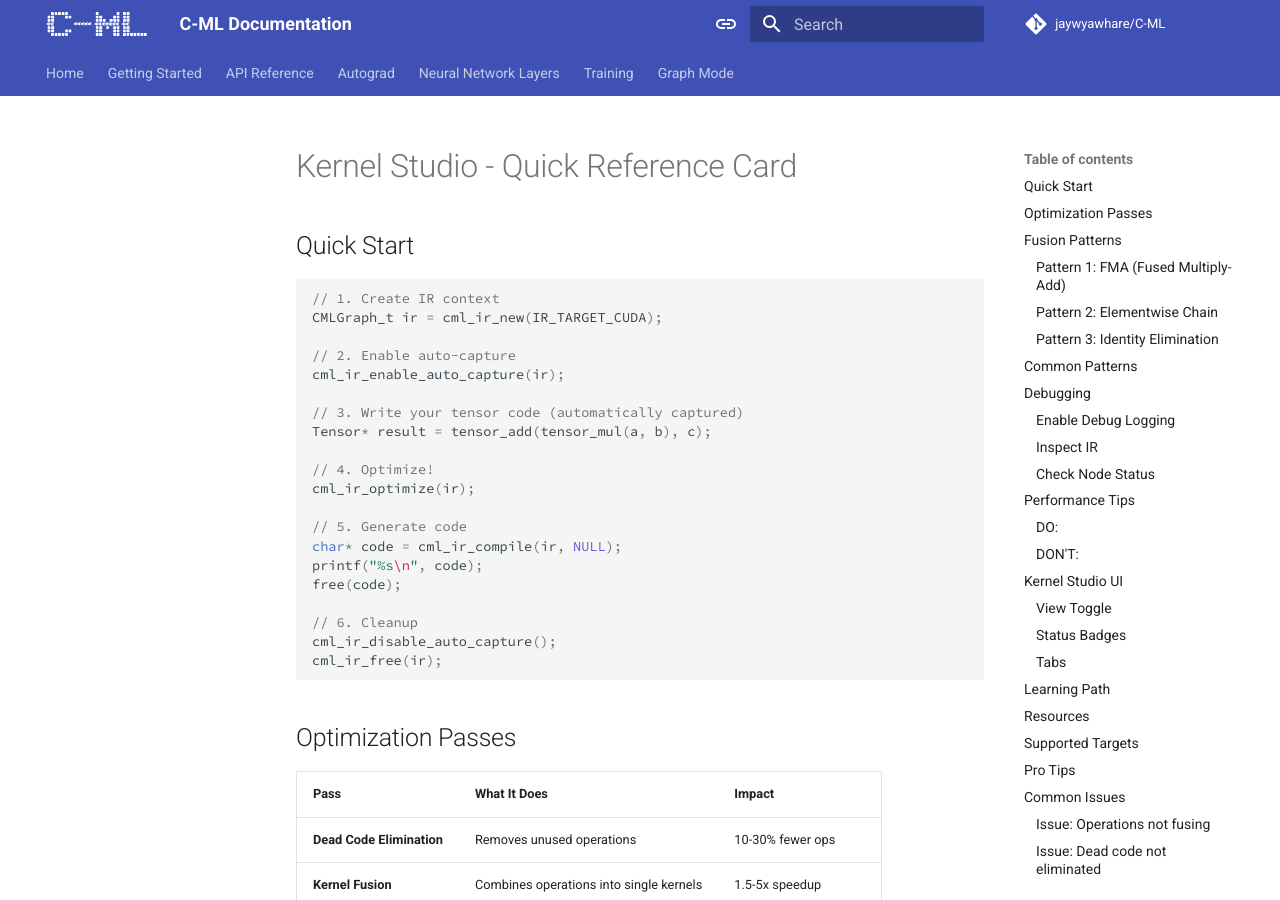
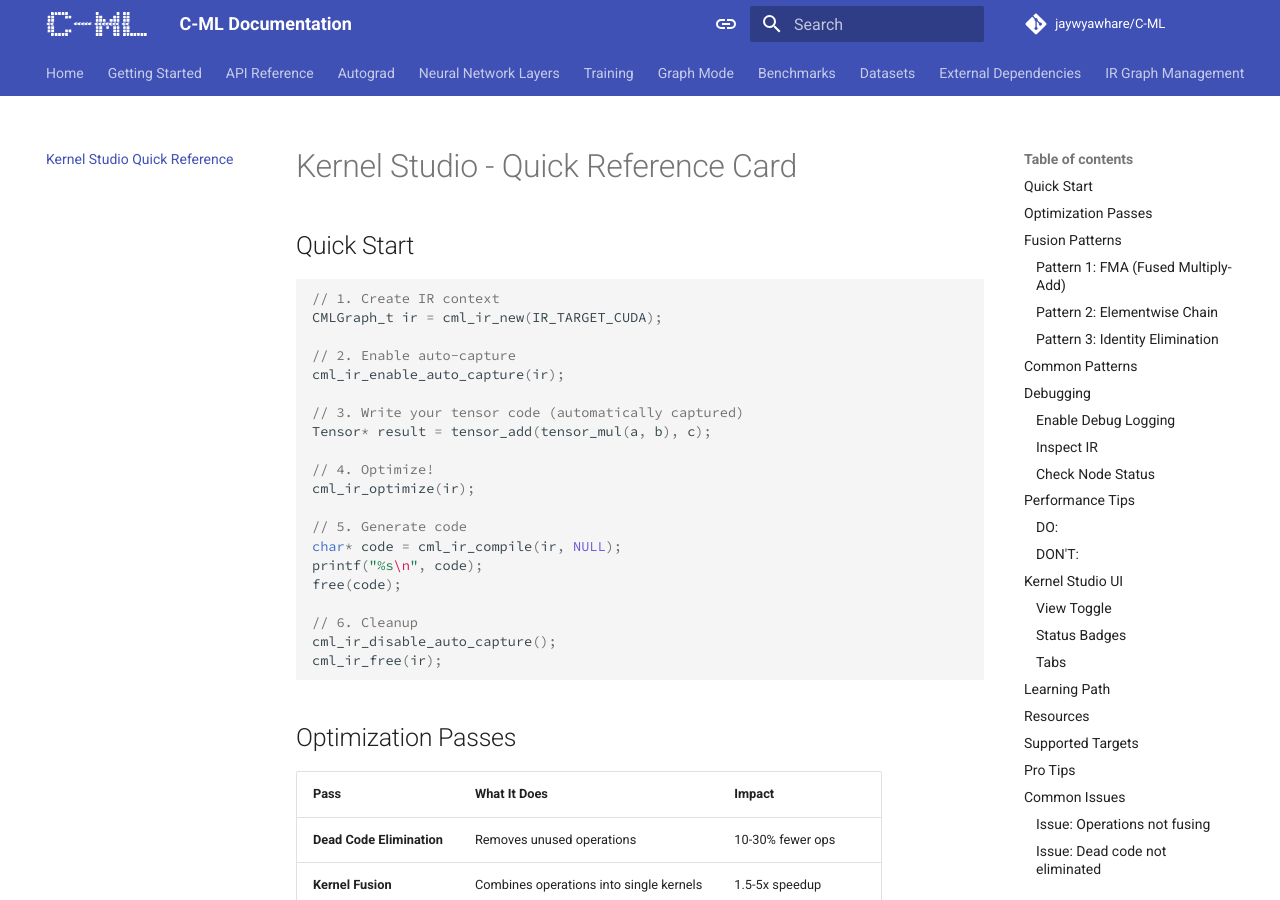
Before and after one commit to jaywyawhare/C-ML, an MkDocs documentation site: the page built from docs/kernel_studio_quickref.md, in a window 1280 px wide and 900 px high. Built offline with MkDocs 1.6.1 and Material for MkDocs 9.7.7, drawn with Linux system fonts in a browser that asks for light colours; comment, search, counter and statistics services are not loaded.

Commit message:
Add navigation entries for new documentation sections in mkdocs.yml. This update includes links to Benchmarks, Datasets, External Dependencies, IR Graph Management, Kernel Studio, Kernel Studio Quick Reference, and Optimizations, enhancing the documentation structure and accessibility.

```diff
--- a/mkdocs.yml
+++ b/mkdocs.yml
@@ -62,6 +62,13 @@
   - Neural Network Layers: nn_layers.md
   - Training: training.md
   - Graph Mode: graph_mode.md
+  - Benchmarks: benchmarks.md
+  - Datasets: datasets.md
+  - External Dependencies: EXTERNAL_DEPENDENCIES.md
+  - IR Graph Management: ir_graph_management.md
+  - Kernel Studio: kernel_studio.md
+  - Kernel Studio Quick Reference: kernel_studio_quickref.md
+  - Optimizations: optimizations.md
 
 extra:
   social:
```
